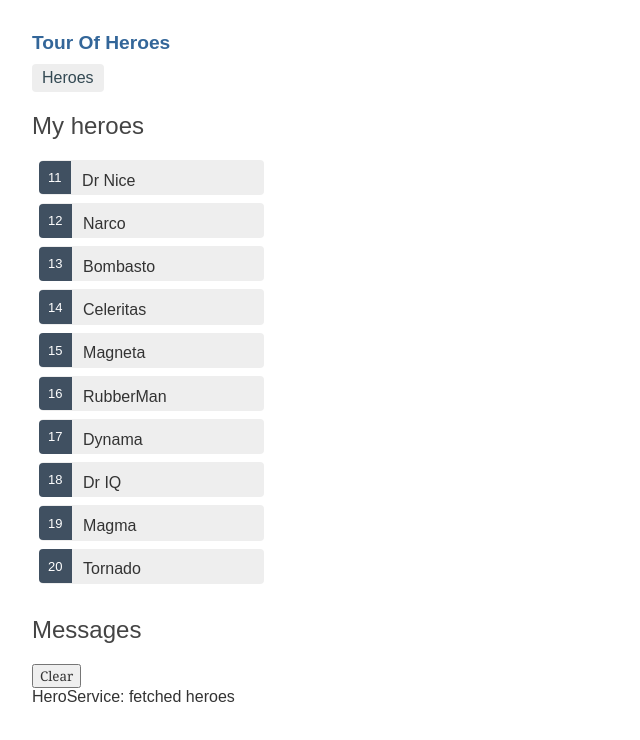
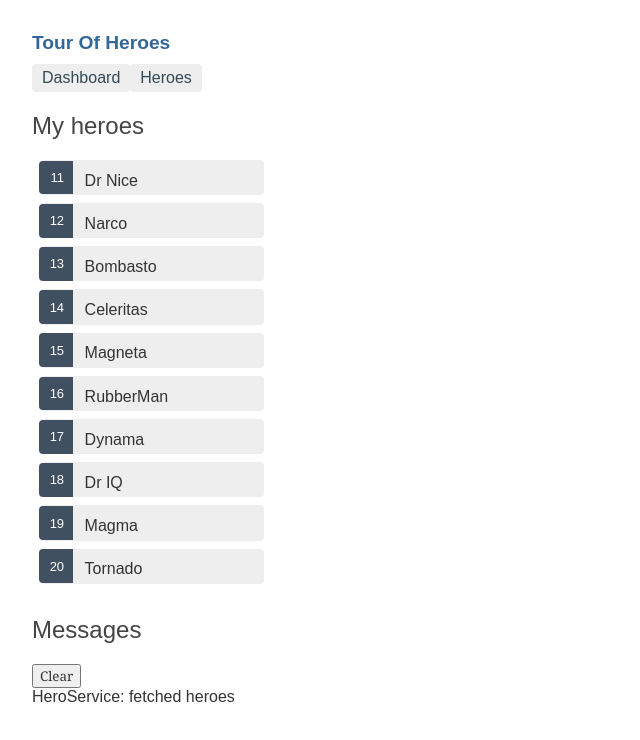
Before and after one commit to nikochetov/angular-tour-of-heroes, an Angular app: page /heroes in a window 1280 px wide. Shown: the top 740 px of the page, without its empty margins (0-640 px from the left). Built offline with nearby package versions, Linux system fonts and the light colour scheme.

Commit message:
add components routing

```diff
--- a/src/app/app-routing.module.ts
+++ b/src/app/app-routing.module.ts
@@ -2,10 +2,13 @@
 import { Routes, RouterModule } from '@angular/router';
 import { HeroesComponent } from "./heroes/heroes.component";
 import { DashboardComponent } from "./dashboard/dashboard.component";
+import { HeroDetailComponent } from "./hero-detail/hero-detail.component";
 
 const routes: Routes = [
   { path: 'heroes', component: HeroesComponent },
-  { path: 'dashboard', component: DashboardComponent }
+  { path: 'dashboard', component: DashboardComponent },
+  { path: '', redirectTo: '/dashboard', pathMatch: 'full' },
+  { path: 'detail/:id', component: HeroDetailComponent }
 ];
 
 @NgModule({
--- a/src/app/app.component.html
+++ b/src/app/app.component.html
@@ -1,5 +1,6 @@
 <h1>{{title}}</h1>
 <nav>
+  <a routerLink="/dashboard">Dashboard</a>
   <a routerLink="/heroes">Heroes</a>
 </nav>
 <router-outlet></router-outlet>
--- a/src/app/dashboard/dashboard.component.html
+++ b/src/app/dashboard/dashboard.component.html
@@ -1,6 +1,7 @@
 <h3>Top Heroes</h3>
 <div class="grid grid-pad">
-  <a *ngFor="let hero of heroes" class="col-1-4">
+  <a *ngFor="let hero of heroes" class="col-1-4"
+     routerLink="/detail/{{hero.id}}">
     <div class="module hero">
       <h4>{{hero.name}}</h4>
     </div>
--- a/src/app/hero-detail/hero-detail.component.html
+++ b/src/app/hero-detail/hero-detail.component.html
@@ -8,3 +8,4 @@
     </label>
   </div>
 </div>
+<button (click)="goBack()">go back</button>
--- a/src/app/hero-detail/hero-detail.component.ts
+++ b/src/app/hero-detail/hero-detail.component.ts
@@ -1,5 +1,9 @@
 import { Component, OnInit, Input } from '@angular/core';
 import { Hero } from "../hero";
+import { ActivatedRoute } from "@angular/router";
+import { Location } from "@angular/common";
+
+import { HeroService } from "../hero.service";
 
 @Component({
   selector: 'app-hero-detail',
@@ -7,9 +11,26 @@
   styleUrls: ['./hero-detail.component.css']
 })
 export class HeroDetailComponent implements OnInit {
-  constructor() { }
+
+  constructor(
+    private route: ActivatedRoute,
+    private heroService: HeroService,
+    private location: Location
+  ) {}
+
   @Input() hero: Hero;
+
   ngOnInit(): void {
+    this.getHero();
   }
 
+  getHero(): void {
+    const id = +this.route.snapshot.paramMap.get('id');
+    this.heroService.getHero(id)
+      .subscribe(hero => this.hero = hero);
+  }
+
+  goBack(): void {
+    this.location.back();
+  }
 }
--- a/src/app/hero.service.ts
+++ b/src/app/hero.service.ts
@@ -16,4 +16,8 @@
     return of(HEROES);
   }
 
+  getHero(id: number): Observable<Hero> {
+    this.messageService.add(`HeroService: fetched hero id=${id}`);
+    return of(HEROES.find(hero => hero.id === id));
+  }
 }
--- a/src/app/heroes/heroes.component.css
+++ b/src/app/heroes/heroes.component.css
@@ -1,4 +1,3 @@
-/* HeroesComponent's private CSS styles */
 .heroes {
   margin: 0 0 2em 0;
   list-style-type: none;
@@ -6,28 +5,33 @@
   width: 15em;
 }
 .heroes li {
+  position: relative;
   cursor: pointer;
-  position: relative;
-  left: 0;
   background-color: #EEE;
   margin: .5em;
   padding: .3em 0;
   height: 1.6em;
   border-radius: 4px;
 }
+
 .heroes li:hover {
   color: #607D8B;
   background-color: #DDD;
   left: .1em;
 }
-.heroes li.selected {
-  background-color: #CFD8DC;
-  color: white;
+
+.heroes a {
+  color: #333;
+  text-decoration: none;
+  position: relative;
+  display: block;
+  width: 250px;
 }
-.heroes li.selected:hover {
-  background-color: #BBD8DC;
-  color: white;
+
+.heroes a:hover {
+  color:#607D8B;
 }
+
 .heroes .badge {
   display: inline-block;
   font-size: small;
@@ -39,6 +43,8 @@
   left: -1px;
   top: -4px;
   height: 1.8em;
+  min-width: 16px;
+  text-align: right;
   margin-right: .8em;
   border-radius: 4px 0 0 4px;
 }
--- a/src/app/heroes/heroes.component.html
+++ b/src/app/heroes/heroes.component.html
@@ -1,9 +1,8 @@
 <h2>My heroes</h2>
 <ul class="heroes">
-  <li *ngFor="let hero of heroes"
-      [class.selected]="hero === selectedHero"
-      (click)="onSelect(hero)">
-    <span class="badge">{{hero.id}}</span>{{hero.name}}
+  <li *ngFor="let hero of heroes">
+    <a routerLink="/detail/{{hero.id}}">
+      <span class="badge">{{hero.id}}</span>{{hero.name}}
+    </a>
   </li>
 </ul>
-<app-hero-detail [hero]="selectedHero"></app-hero-detail>
--- a/src/app/heroes/heroes.component.ts
+++ b/src/app/heroes/heroes.component.ts
@@ -12,15 +12,11 @@
   constructor(private heroService: HeroService) { }
 
   heroes: Hero[];
-  selectedHero: Hero;
 
   ngOnInit(): void {
     this.getHeroes();
   }
 
-  onSelect(hero: Hero): void {
-    this.selectedHero = hero;
-  }
 
   getHeroes(): void {
     this.heroService.getHeroes()
```
